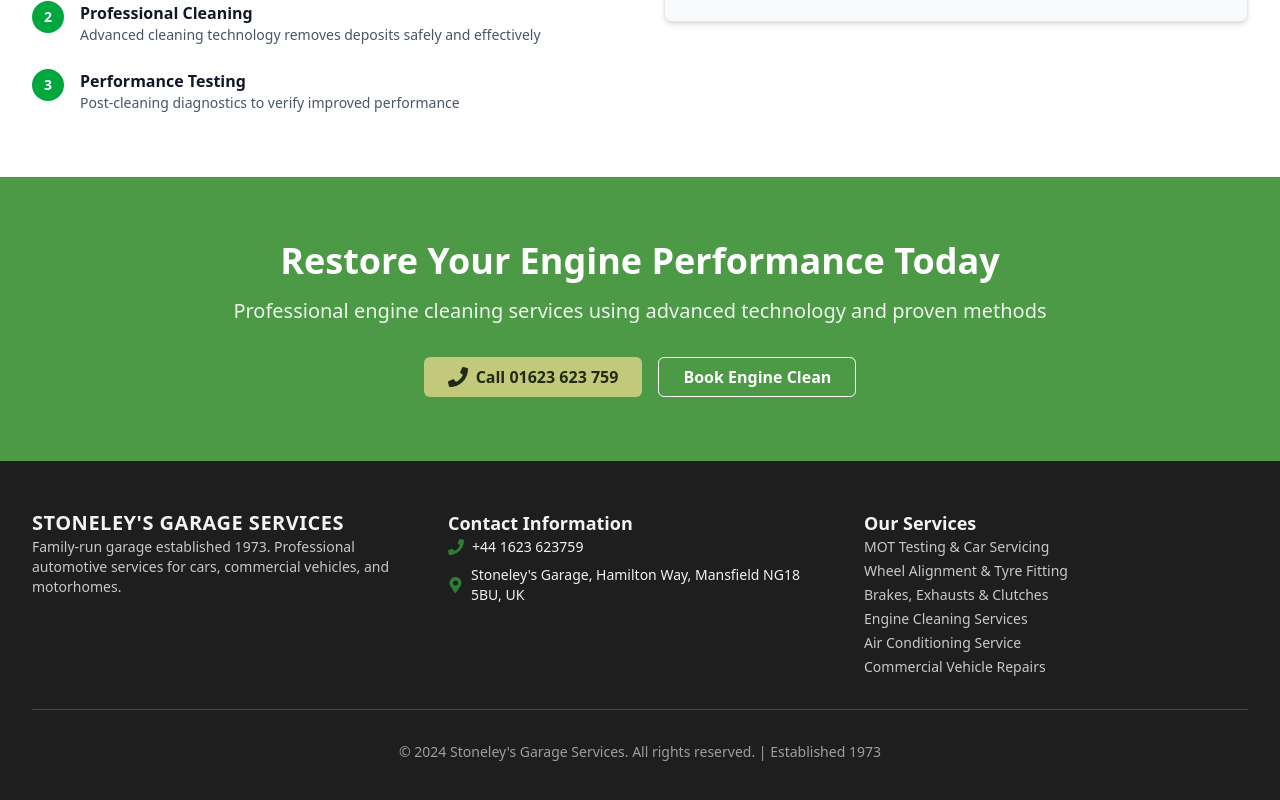
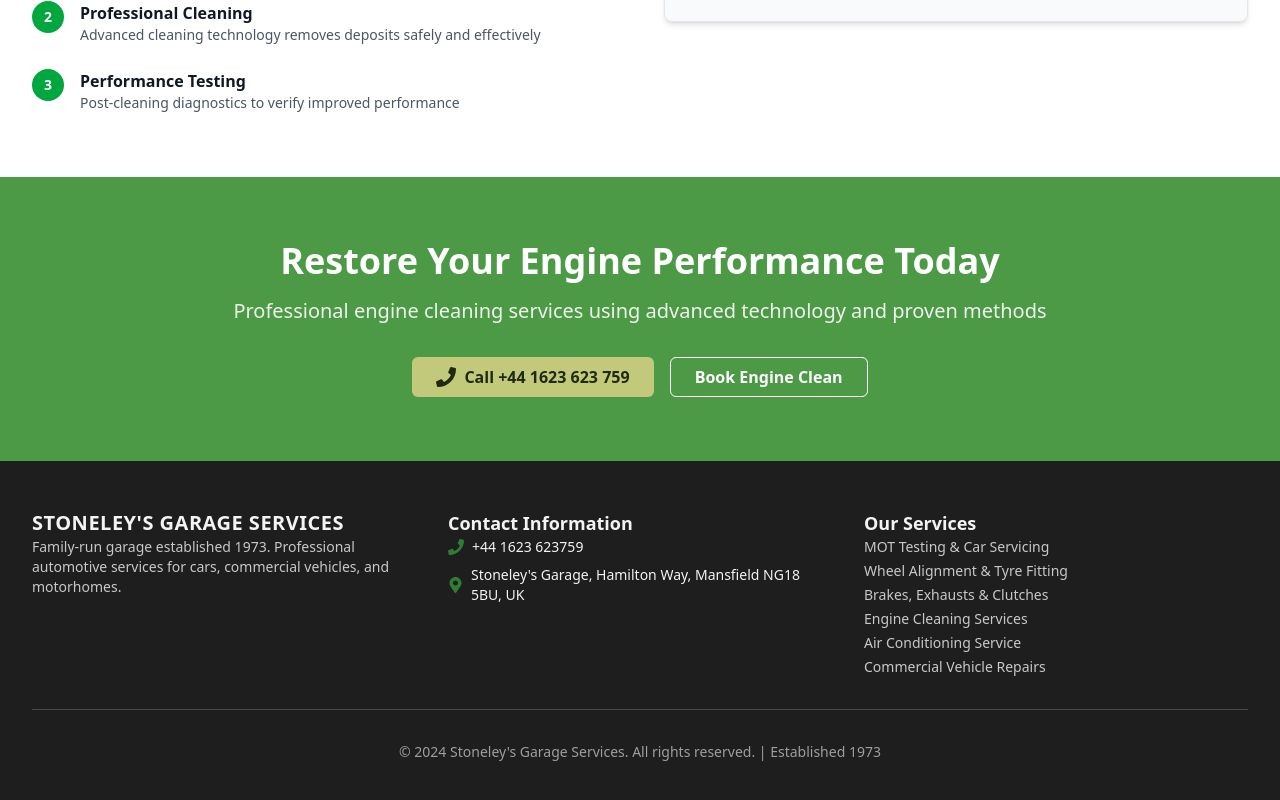
Before and after one commit to shandiru/stonelys, a React (Vite) app: page /services/cleaning in a window 1280 px wide. Shown: the part 2517-3317 px from the top of the page. Built offline with nearby package versions, Linux system fonts and the light colour scheme.

Commit message:
fix contact

```diff
--- a/src/components/ServiceSection/AirConPage/EmergencyCTA.jsx
+++ b/src/components/ServiceSection/AirConPage/EmergencyCTA.jsx
@@ -27,7 +27,7 @@ export default function EmergencyCTA() {
 
         <div className="flex flex-col sm:flex-row gap-4 justify-center">
           {/* Call Button */}
-          <a href="tel:01623623759" className="inline-block">
+          <a href="tel:+441623623759" className="inline-block">
             <button
               className="inline-flex items-center justify-center gap-2 h-10 rounded-md px-6 font-semibold"
               style={{
@@ -36,7 +36,7 @@ export default function EmergencyCTA() {
               }}
             >
               <FaPhone className="h-5 w-5" />
-              Call 01623 623 759
+              Call +44 1623 623 759
             </button>
           </a>
 
--- a/src/components/ServiceSection/CarServicePage/EmergencyCTA.jsx
+++ b/src/components/ServiceSection/CarServicePage/EmergencyCTA.jsx
@@ -28,7 +28,7 @@ export default function EmergencyCTA() {
 
         <div className="flex flex-col sm:flex-row gap-4 justify-center">
           {/* Call Button */}
-          <a href="tel:01623623759" className="inline-block">
+          <a href="tel:+441623623759" className="inline-block">
             <button
               className="inline-flex items-center justify-center gap-2 h-10 rounded-md px-6 font-semibold transition-colors"
               style={{
@@ -37,7 +37,7 @@ export default function EmergencyCTA() {
               }}
             >
               <FaPhone className="h-5 w-5" />
-              Call 01623 623 759
+              Call +44 1623 623 759
             </button>
           </a>
 
@@ -57,6 +57,10 @@ export default function EmergencyCTA() {
               e.currentTarget.style.backgroundColor = "transparent";
               e.currentTarget.style.color = palette.fgOnPrimary;
             }}
+            onClick={() => {
+              const el = document.getElementById("booking");
+              if (el) el.scrollIntoView({ behavior: "smooth" });
+            }}
           >
             Book MOT Test
           </button>
--- a/src/components/ServiceSection/CleaningPage/EmergencyCTA.jsx
+++ b/src/components/ServiceSection/CleaningPage/EmergencyCTA.jsx
@@ -28,7 +28,7 @@ export default function EmergencyCTA() {
 
         <div className="flex flex-col sm:flex-row gap-4 justify-center">
           {/* Call Button */}
-          <a href="tel:01623623759" className="inline-block">
+          <a href="tel:+441623623759" className="inline-block">
             <button
               className="inline-flex items-center justify-center gap-2 h-10 rounded-md px-6 font-semibold transition-colors"
               style={{
@@ -37,7 +37,7 @@ export default function EmergencyCTA() {
               }}
             >
               <FaPhone className="h-5 w-5" />
-              Call 01623 623 759
+              Call +44 1623 623 759
             </button>
           </a>
 
```
